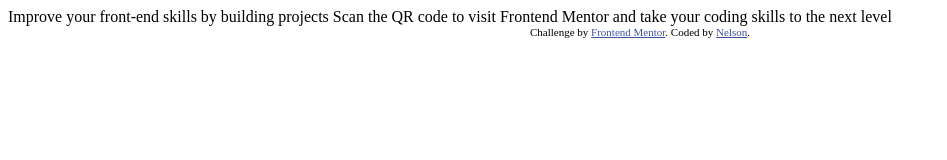
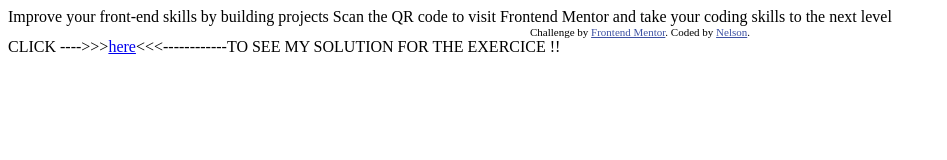
Before and after one commit to Hyogan/QRCodeDesign_Html_Css, a plain HTML site: page index.html in a window 1280 px wide. Shown: the whole page, without its empty margins (0-947 px from the left). Drawn offline with Linux system fonts and the light colour scheme.

Commit message:
Changing the main page git add index.html

```diff
--- a/index.html
+++ b/index.html
@@ -24,5 +24,6 @@
     Challenge by <a href="https://www.frontendmentor.io?ref=challenge" target="_blank">Frontend Mentor</a>.
     Coded by <a href="https://www.frontendmentor.io/home">Nelson</a>.
   </div>
+  <div class="mywork">CLICK ---->>><a href="src/index.html">here</a><<<------------TO SEE MY SOLUTION FOR THE EXERCICE !!</div>
 </body>
 </html>
```
